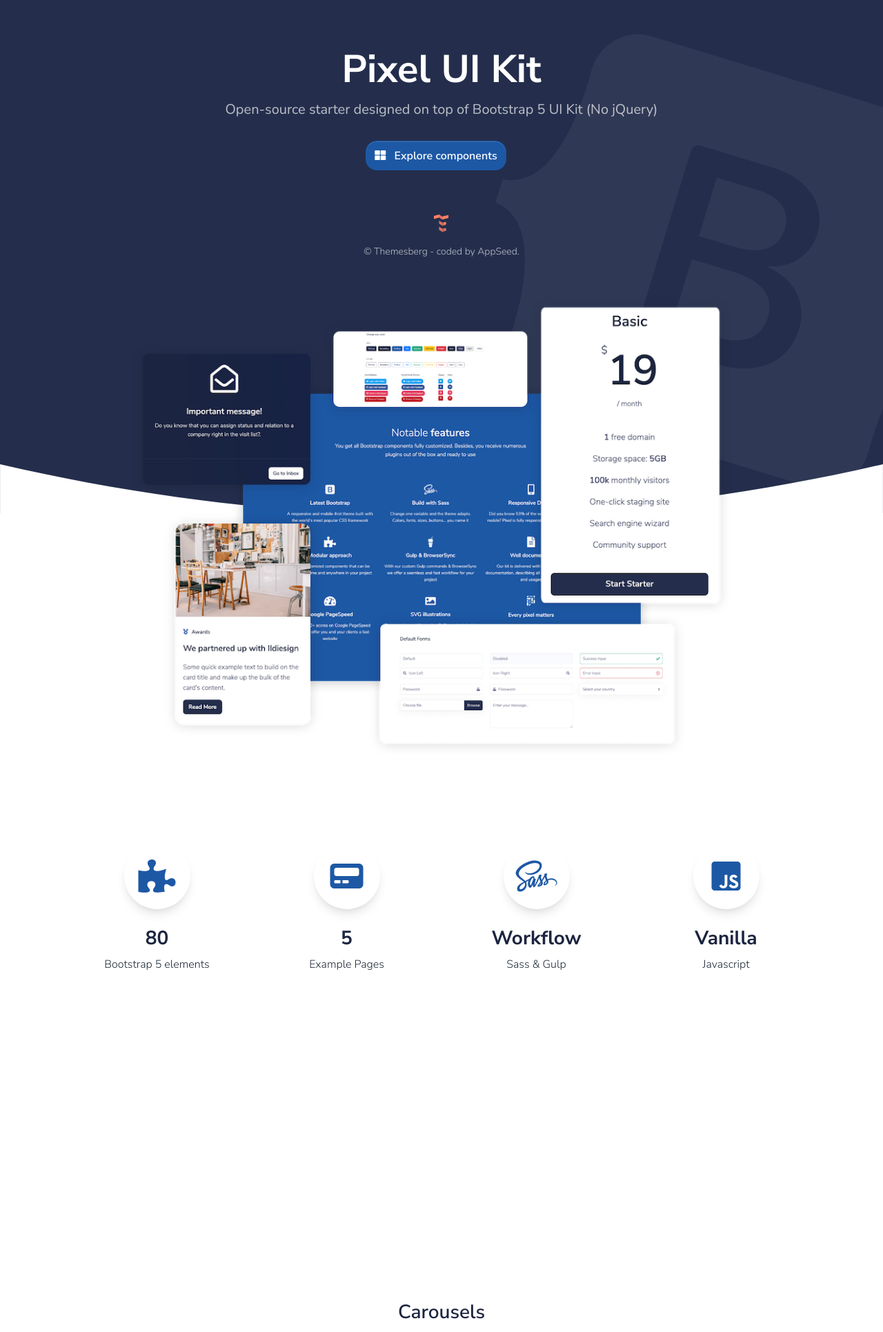
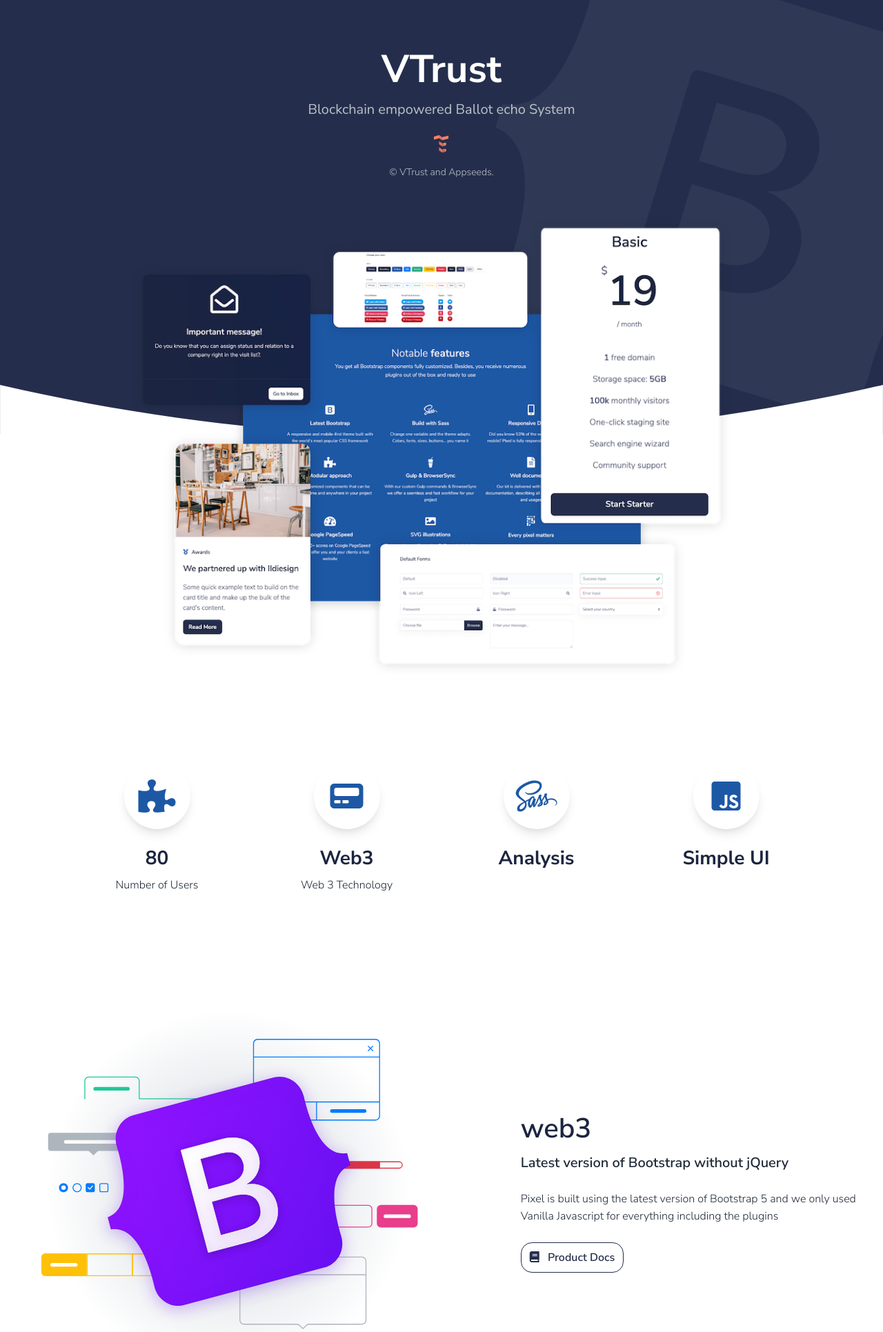
Before and after one commit to Dilshan1997/VTrust-UI-and-Server, a Django app: page /VTrust/ in a window 1280 px wide. Shown: the part 95-2026 px from the top of the page at 69% size. Run offline with Django 3.2, Linux system fonts and the light colour scheme; some libraries are stand-ins or nearby versions.

Commit message:
add analysis part(but issue is there)

```diff
--- a/apps/Ballots/ballot_contract_controller.py
+++ b/apps/Ballots/ballot_contract_controller.py
@@ -1,3 +1,4 @@
+
 from web3 import Web3
 import time
 import sys
@@ -23,7 +24,7 @@
 
     try:
         if (txName == 'createBallot'):
-            buildData['gas']=800000
+            buildData['gas']=6721974
             txn_dict = ballot_contract.functions.createBallot(*args).buildTransaction(buildData)
             return_value=ballot_contract.functions.createBallot(*args).call()
             print(txn_dict)
@@ -42,7 +43,8 @@
             txn_dict = ballot_contract.functions.voting(*args).buildTransaction(buildData)
             return_value=ballot_contract.functions.voting(*args).call()
             print(txn_dict)
-
+            print(return_value)
+            print("print*****************",connection.con.eth.get_block("latest"))
         if (txName == 'getBallotId'):
             return_value = ballot_contract.functions.getBallotId().call()
 
--- a/apps/Ballots/views.py
+++ b/apps/Ballots/views.py
@@ -104,8 +104,8 @@
         proposal_details=execTxn("getProposalDetails",f'{b_id}-{i}')
         proposals_d.append(proposal_details)
     addr=auth_contract.auth_contract.functions.getUserData().call()[2]
-    print("address",addr)
-    print(ballot_d)
+    # print("address",addr)
+    # print(ballot_d)
 
     return render(request,"Ballot/ballot_details.html",{'data':ballot_d,'p_data':proposals_d,'address':addr,'login_val':True})
 
--- a/apps/home/urls.py
+++ b/apps/home/urls.py
@@ -1,8 +1,3 @@
-# -*- encoding: utf-8 -*-
-"""
-Copyright (c) 2019 - present AppSeed.us
-"""
-
 from django.urls import path, re_path
 from apps.home import views
 
@@ -11,7 +6,7 @@
     # The home page
     path('home', views.index, name='home'),
     path('',views.index_view,name="landing_page"),
-
+    path('home/proposal-chart/<b_id>', views.proposalChart, name='proposal-chart')
     # Matches any html file
     # re_path(r'^.*\.*', views.pages, name='pages'),
 
--- a/apps/home/views.py
+++ b/apps/home/views.py
@@ -3,6 +3,7 @@
 Copyright (c) 2019 - present AppSeed.us
 """
 
+from cProfile import label
 from tracemalloc import start
 from django import template
 from django.contrib.auth.decorators import login_required
@@ -12,6 +13,8 @@
 from django.shortcuts import render, redirect
 from apps.Ballots import ballot_contract_controller
 import datetime
+from django.views.decorators.csrf import csrf_exempt
+from django.http import JsonResponse
 
 def index_view(request):
     return render(request,'home/landingpage.html')
@@ -45,6 +48,8 @@
             inside_data.append(y)
         proposal_data[i]=inside_data
 
+        labels = []
+        data = []
 
 
     context = {'ballot_data': ballot_data,'proposal_data':proposal_data,'login_val':True}
@@ -81,3 +86,25 @@
     except:
         html_template = loader.get_template('home/page-500.html')
         return HttpResponse(html_template.render(context, request))
+
+
+def proposalChart(request,b_id):
+    labels = []
+    data = []
+    urls=[]
+    ballot_count=ballot_contract_controller.execTxn("getBallotId")
+    for i in range(ballot_count):
+        urls.append(f"home/proposal-chart/{i}")
+
+
+    x=list(ballot_contract_controller.execTxn("getBallotDetails",int(b_id)))
+    for j in range(x[9]):
+            y=ballot_contract_controller.execTxn("getProposalDetails",f'{b_id}-{str(j)}')
+            print(y)
+            labels.append(y[1])
+            data.append(y[3])
+    return JsonResponse(data={
+        'labels': labels,
+        'data': data,
+        'urls':urls
+    })
--- a/apps/templates/home/index.html
+++ b/apps/templates/home/index.html
@@ -10,7 +10,7 @@
         {% include 'includes/preloader.html' %}
 
         <div class="section section-sm pb-0 mb-n4">
-            <div class="container">
+            <div class="container-fluid">
                 {% for value in ballot_data.values %}
                 {% include 'includes/public_ballot_view.html' %}
                 {% endfor %}
@@ -160,6 +160,7 @@
     {% include 'includes/scripts.html' %}
     {% block javascripts %}
     <script src="https://cdn.jsdelivr.net/npm/chart.js@2.9.3/dist/Chart.min.js"></script>
-    {%endblock%}
+    <script src="/static/assets/js/pie_chart.js"></script>
+    {%endblock javascripts%}
 </body>
 </html>
--- a/apps/templates/home/landingpage.html
+++ b/apps/templates/home/landingpage.html
@@ -17,30 +17,30 @@
                         <div class="bootstrap-big-icon d-none d-lg-block">
                             <svg xmlns="http://www.w3.org/2000/svg" width="700" height="622" class="d-block my-1"
                                 viewBox="0 0 118 94" role="img">
-                                <title>Bootstrap</title>
+                                <title>VTrust</title>
                                 <path fill-rule="evenodd" clip-rule="evenodd"
                                     d="M24.509 0c-6.733 0-11.715 5.893-11.492 12.284.214 6.14-.064 14.092-2.066 20.577C8.943 39.365 5.547 43.485 0 44.014v5.972c5.547.529 8.943 4.649 10.951 11.153 2.002 6.485 2.28 14.437 2.066 20.577C12.794 88.106 17.776 94 24.51 94H93.5c6.733 0 11.714-5.893 11.491-12.284-.214-6.14.064-14.092 2.066-20.577 2.009-6.504 5.396-10.624 10.943-11.153v-5.972c-5.547-.529-8.934-4.649-10.943-11.153-2.002-6.484-2.28-14.437-2.066-20.577C105.214 5.894 100.233 0 93.5 0H24.508zM80 57.863C80 66.663 73.436 72 62.543 72H44a2 2 0 01-2-2V24a2 2 0 012-2h18.437c9.083 0 15.044 4.92 15.044 12.474 0 5.302-4.01 10.049-9.119 10.88v.277C75.317 46.394 80 51.21 80 57.863zM60.521 28.34H49.948v14.934h8.905c6.884 0 10.68-2.772 10.68-7.727 0-4.643-3.264-7.207-9.012-7.207zM49.948 49.2v16.458H60.91c7.167 0 10.964-2.876 10.964-8.281 0-5.406-3.903-8.178-11.425-8.178H49.948z"
                                     fill="currentColor"></path>
                             </svg>
                         </div>
                         <h1 class="fw-bolder display-2">
-                            Pixel UI Kit
+                           VTrust
                         </h1>
                         <h2 class="lead fw-normal text-muted mb-4 px-lg-10">
-                            Open-source starter designed on top of Bootstrap 5 UI Kit (No jQuery)
+                            Blockchain empowered Ballot echo System
                         </h2>
                         <!-- Button Modal -->
-                        <div class="d-flex justify-content-center align-items-center mb-5">
+                        <!-- <div class="d-flex justify-content-center align-items-center mb-5">
                             <a href="#components" class="btn btn-tertiary mb-3 mt-2 me-2 me-md-3 animate-up-2"><span
                                     class="fas fa-th-large me-2"></span> <span class="d-none d-md-inline">Explore
                                     components</span> <span class="d-md-none">Components</span></a>
-                        </div>
+                        </div> -->
                         <div class="d-flex justify-content-center flex-column mb-6 mb-lg-5">
-                            <a href="https://themesberg.com" class="d-block text-center mx-auto" target="_blank">
+                            <a href="#" class="d-block text-center mx-auto" target="_blank">
                                 <img src="/static/assets/img/themesberg.svg" class="d-block mx-auto mb-3" height="25"
                                     width="25" alt="Themesberg Logo">
                                 <span class="text-muted font-small">
-                                    &copy; Themesberg - coded by AppSeed.
+                                    &copy; VTrust and Appseeds.
                                 </span>
                             </a>
                         </div>
@@ -64,54 +64,54 @@
 
         <section class="section section-lg">
             <div class="container">
-                <div class="row justify-content-center mb-5 mb-lg-6">
+                <div class="row justify-content-center ">
                     <div class="col-6 col-md-3 text-center mb-4">
                         <div class="icon icon-shape icon-lg bg-white shadow-lg border-light rounded-circle mb-4">
                             <span class="fas fa-puzzle-piece text-tertiary"></span>
                         </div>
                         <h3 class="fw-bolder">80</h3>
-                        <p class="text-gray">Bootstrap 5 elements</p>
+                        <p class="text-gray">Number of Users</p>
                     </div>
                     <div class="col-6 col-md-3 text-center mb-4">
                         <div class="icon icon-shape icon-lg bg-white shadow-lg border-light rounded-circle mb-4">
                             <span class="fas fa-pager text-tertiary"></span>
                         </div>
-                        <h3 class="fw-bolder">5</h3>
-                        <p class="text-gray">Example Pages</p>
+                        <h3 class="fw-bolder">Web3</h3>
+                        <p class="text-gray">Web 3 Technology</p>
                     </div>
                     <div class="col-6 col-md-3 text-center">
                         <div class="icon icon-shape icon-lg bg-white shadow-lg border-light rounded-circle mb-4">
                             <span class="fab fa-sass text-tertiary"></span>
                         </div>
-                        <h3 class="fw-bolder">Workflow</h3>
-                        <p class="text-gray">Sass & Gulp</p>
+                        <h3 class="fw-bolder">Analysis</h3>
+                        <p class="text-gray"></p>
                     </div>
                     <div class="col-6 col-md-3 text-center">
                         <div class="icon icon-shape icon-lg bg-white shadow-lg border-light rounded-circle mb-4">
                             <span class="fab fa-js-square text-tertiary"></span>
                         </div>
-                        <h3 class="fw-bolder">Vanilla</h3>
-                        <p class="text-gray">Javascript</p>
+                        <h3 class="fw-bolder">Simple UI</h3>
+                        <p class="text-gray"></p>
                     </div>
                 </div>
 
         </section>
 
         <!-- Hero -->
-        <section class="section-header">
+        <!-- <section class="section-header">
             <div class="container">
                 <div class="row justify-content-center">
                     <div class="col-12 col-md-8 text-center">
                         <div class="section section-sm pb-0 mb-n4">
                             <div class="container">
                                 <div class="row justify-content-center">
-                                    <h3 class="text-center">Carousels</h3>
+                                    <h3 class="text-center"></h3>
                                 </div>
                             </div>
-                        </div>
+                        </div> -->
 
                         <!-- Section -->
-                        <div class="section section-md">
+                        <!-- <div class="section section-md">
                             <div class="container">
                                 <div class="row">
                                     <div class="col-md-10 mx-auto">
@@ -144,11 +144,11 @@
                     </div>
                 </div>
             </div>
-        </section>
+        </section> -->
 
-        <div class="row justify-content-between align-items-center mb-5 mb-lg-7">
+        <div class="row justify-content-between align-items-center mb-5 mb-lg-7 mx-4">
             <div class="col-12 col-lg-5 mb-5 mb-lg-0 order-lg-2">
-                <h2 class="h1">Bootstrap 5</h2>
+                <h2 class="h1">web3</h2>
                 <p class="mb-4 lead fw-bold">Latest version of Bootstrap without jQuery</p>
                 <p class="mb-4">Pixel is built using the latest version of Bootstrap 5 and we only used Vanilla
                     Javascript for everything including the plugins</p>
@@ -159,9 +159,9 @@
                 <img src="/static/assets/img/illustrations/bs5-illustrations.svg" alt="Front pages overview">
             </div>
         </div>
-        <div class="row justify-content-between align-items-center mb-5 mb-lg-7">
+        <div class="row justify-content-between align-items-center mb-5 mb-lg-7 mx-4">
             <div class="col-lg-5 mb-5 mb-lg-0">
-                <h2 class="h1 d-flex align-items-center">Modular sections <span
+                <h2 class="h1 d-flex align-items-center">Voting Power never expired <span
                         class="badge-md ms-3 mb-0 fs-6 badge rounded-pill text-white bg-tertiary">Pro</span>
                 </h2>
                 <p class="mb-4 lead fw-bold">More than 50 website sections</p>
@@ -183,7 +183,7 @@
     <div class="section section-sm pb-0 mb-n4" id="components">
         <div class="container">
             <div class="row justify-content-center">
-                <h3 class="text-center">Accordions</h3>
+                <h3 class="text-center">FAQ</h3>
             </div>
         </div>
     </div>
@@ -199,18 +199,14 @@
                             <h2 class="accordion-header" id="headingOne">
                                 <button class="accordion-button" type="button" data-bs-toggle="collapse"
                                     data-bs-target="#collapseOne" aria-expanded="true" aria-controls="collapseOne">
-                                    What is the purpose of a FAQ?
+                                    What is the purpose of a VTrust
                                 </button>
                             </h2>
                             <div id="collapseOne" class="accordion-collapse collapse show" aria-labelledby="headingOne"
                                 data-bs-parent="#accordionExample1">
                                 <div class="accordion-body">
-                                    <strong>This is the first item's accordion body.</strong> It is hidden by default, until
-                                    the collapse plugin adds the appropriate classes that we use to style each element.
-                                    These classes control the overall appearance, as well as the showing and hiding via CSS
-                                    transitions. You can modify any of this with custom CSS or overriding our default
-                                    variables. It's also worth noting that just about any HTML can go within the
-                                    <code>.accordion-body</code>, though the transition does limit overflow.
+                                    <strong>VTrust </strong> is the future ballot echo system. It empowered with
+                                    <strong>Blockchain </strong>, So trust is 100%.
                                 </div>
                             </div>
                         </div>
@@ -218,18 +214,14 @@
                             <h2 class="accordion-header" id="headingTwo">
                                 <button class="accordion-button collapsed" type="button" data-bs-toggle="collapse"
                                     data-bs-target="#collapseTwo" aria-expanded="false" aria-controls="collapseTwo">
-                                    What is a FAQ document?
+                                    How we can work with VTrust?
                                 </button>
                             </h2>
                             <div id="collapseTwo" class="accordion-collapse collapse" aria-labelledby="headingTwo"
                                 data-bs-parent="#accordionExample1">
                                 <div class="accordion-body">
-                                    <strong>This is the second item's accordion body.</strong> It is hidden by default,
-                                    until the collapse plugin adds the appropriate classes that we use to style each
-                                    element. These classes control the overall appearance, as well as the showing and hiding
-                                    via CSS transitions. You can modify any of this with custom CSS or overriding our
-                                    default variables. It's also worth noting that just about any HTML can go within the
-                                    <code>.accordion-body</code>, though the transition does limit overflow.
+                                    It is superior easier because this system has general ui like social media. So you can
+                                    can access website in that way. If have any doubts plz contact us.
                                 </div>
                             </div>
                         </div>
@@ -237,18 +229,14 @@
                             <h2 class="accordion-header" id="headingThree">
                                 <button class="accordion-button collapsed" type="button" data-bs-toggle="collapse"
                                     data-bs-target="#collapseThree" aria-expanded="false" aria-controls="collapseThree">
-                                    What are the top 10 interview questions?
+                                    How much we want to pay in here?
                                 </button>
                             </h2>
                             <div id="collapseThree" class="accordion-collapse collapse" aria-labelledby="headingThree"
                                 data-bs-parent="#accordionExample1">
                                 <div class="accordion-body">
-                                    <strong>This is the third item's accordion body.</strong> It is hidden by default, until
-                                    the collapse plugin adds the appropriate classes that we use to style each element.
-                                    These classes control the overall appearance, as well as the showing and hiding via CSS
-                                    transitions. You can modify any of this with custom CSS or overriding our default
-                                    variables. It's also worth noting that just about any HTML can go within the
-                                    <code>.accordion-body</code>, though the transition does limit overflow.
+                                  Any one can create account in freely here and you can also vote freely public or private ballots.
+                                  If you want to create ballot you should pay particular ether price according to creation.
                                 </div>
                             </div>
                         </div>
--- /dev/null
+++ b/apps/templates/includes/ballot_anlysis_home.html
@@ -0,0 +1,3 @@
+<div id="container" style="width: 75%;">
+    <canvas id="proposal-analysis-chart" data-url="{% url 'proposal-chart' %}"></canvas>
+  </div>
--- a/apps/templates/includes/public_ballot_view.html
+++ b/apps/templates/includes/public_ballot_view.html
@@ -27,7 +27,9 @@
             <!-- End Content -->
         </div>
     </div>
-    <div class="col-6 col-md-3 col-lg-2 mb-2 mb-lg-0 mx-10">
-        Analysis partnnnnnnnnnnnnnnn
+    <div class="col-6 mb-2 mx-6">
+        <div >
+            <canvas id="proposal-analysis-chart" data-url="home/proposal-chart/{{value.0}}"></canvas>
+          </div>
     </div>
 </div>
--- a/apps/templates/includes/scripts.html
+++ b/apps/templates/includes/scripts.html
@@ -1,5 +1,5 @@
-<!-- jQuery CDN - Slim version (=without AJAX) -->
-<script src="https://cdnjs.cloudflare.com/ajax/libs/jquery/3.3.1/jquery.min.js"></script>
+<!-- jQuery CDN - Slim version () -->
+<script src="https://cdnjs.cloudflare.com/ajax/libs/jquery/3.3.1/jquery.js"></script>
 <!-- Popper.JS -->
 <script src="https://cdnjs.cloudflare.com/ajax/libs/popper.js/1.14.0/umd/popper.min.js" integrity="sha384-cs/chFZiN24E4KMATLdqdvsezGxaGsi4hLGOzlXwp5UZB1LY//20VyM2taTB4QvJ" crossorigin="anonymous"></script>
 <!-- Core -->
```
Also changed, not shown: apps/static/assets/js/pie_chart.js (added, +39 -0 lines).
